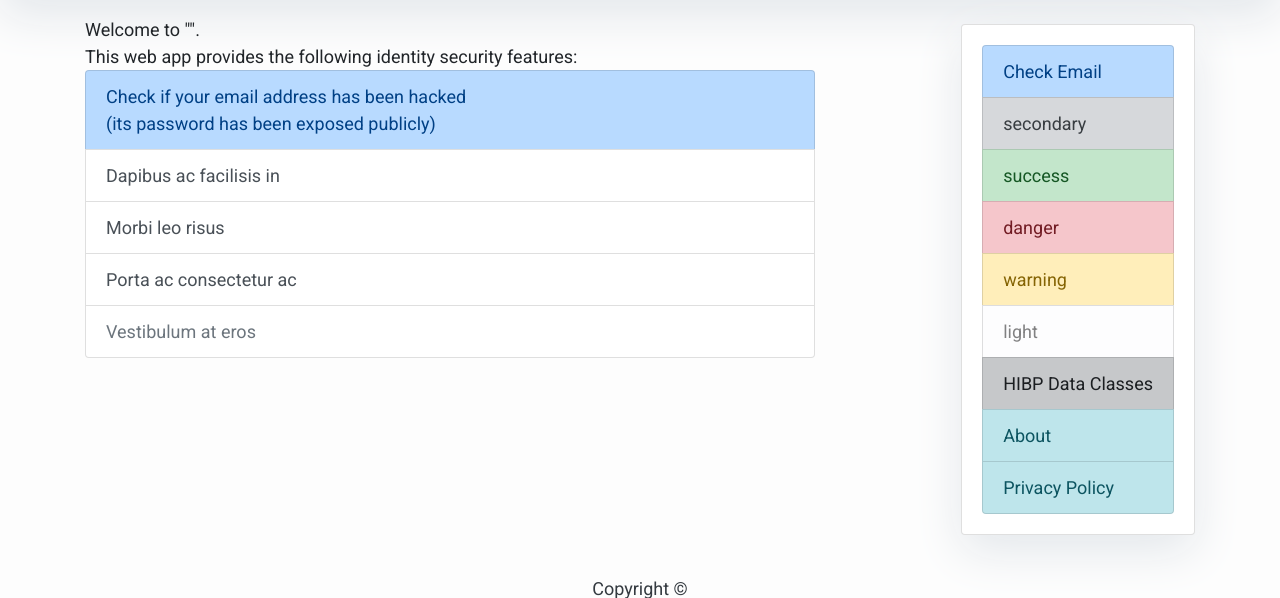
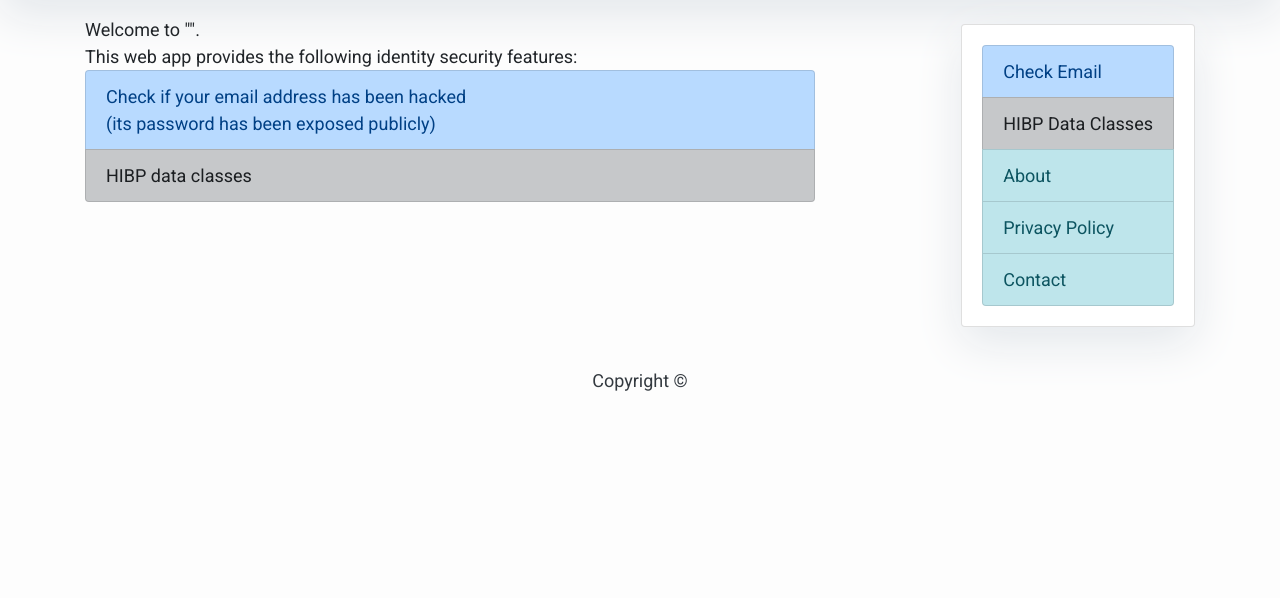
Before and after one commit to Sambsamb/SBFinalProject1, a Django app: template strong_passwords/templates/home.html in a window 1280 px wide. Shown: the part 151-749 px from the top of the page. Run offline with Django 4.2, Linux system fonts and the light colour scheme; the template is opened without the code that fills it, so the values that code supplies are empty; some libraries are stand-ins or nearby versions.

Commit message:
SB - minor cosmetic changes

```diff
--- a/strong_passwords/templates/home.html
+++ b/strong_passwords/templates/home.html
@@ -12,10 +12,7 @@
               <a href="check_email/" class="list-group-item list-group-item-primary">
                 Check if your email address has been hacked <br>(its password has been exposed publicly)
               </a>
-              <a href="#" class="list-group-item list-group-item-action">Dapibus ac facilisis in</a>
-              <a href="#" class="list-group-item list-group-item-action">Morbi leo risus</a>
-              <a href="#" class="list-group-item list-group-item-action">Porta ac consectetur ac</a>
-              <a href="#" class="list-group-item list-group-item-action disabled">Vestibulum at eros</a>
+              <a href="/dataclasses" class="list-group-item list-group-item-dark ">HIBP data classes</a>
             </div>
         </div>
         {% block sidebar %} {% include 'sidebar.html' %} {% endblock sidebar %}
--- a/strong_passwords/templates/sidebar.html
+++ b/strong_passwords/templates/sidebar.html
@@ -15,14 +15,15 @@
               <a href="/check_email/" class="list-group-item list-group-item-primary">
                 Check Email
               </a>
-              <a href="#" class="list-group-item list-group-item-secondary">secondary</a>
+<!--              <a href="#" class="list-group-item list-group-item-secondary">secondary</a>
               <a href="#" class="list-group-item list-group-item-success">success</a>
               <a href="#" class="list-group-item list-group-item-danger">danger</a>
               <a href="#" class="list-group-item list-group-item-warning">warning</a>
-              <a href="#" class="list-group-item list-group-item-light">light</a>
+              <a href="#" class="list-group-item list-group-item-light">light</a> -->
               <a href="/dataclasses" class="list-group-item list-group-item-dark">HIBP Data Classes</a>
               <a href="/about" class="list-group-item list-group-item-info">About</a>
               <a href="/policy" class="list-group-item list-group-item-info">Privacy Policy</a>
+              <a href="/contact" class="list-group-item list-group-item-info">Contact</a>
             </div>
         </div>
     </div>
```
